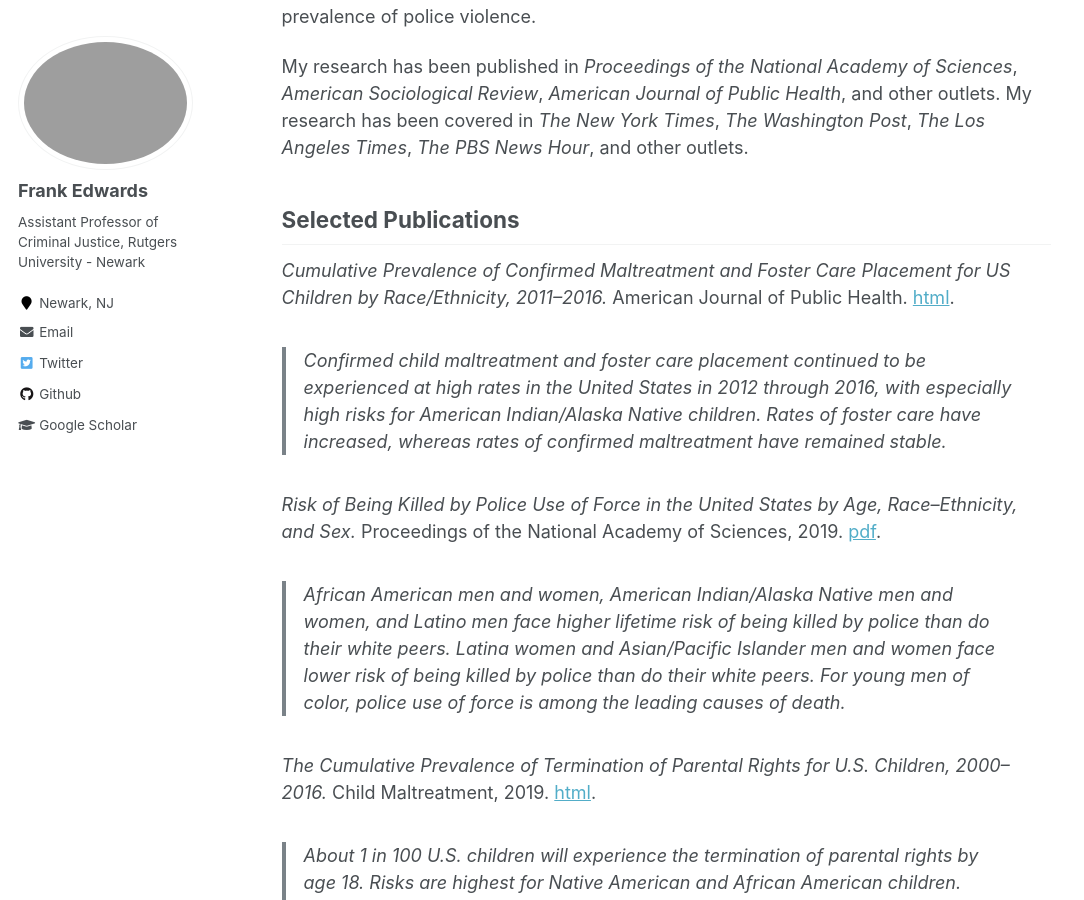
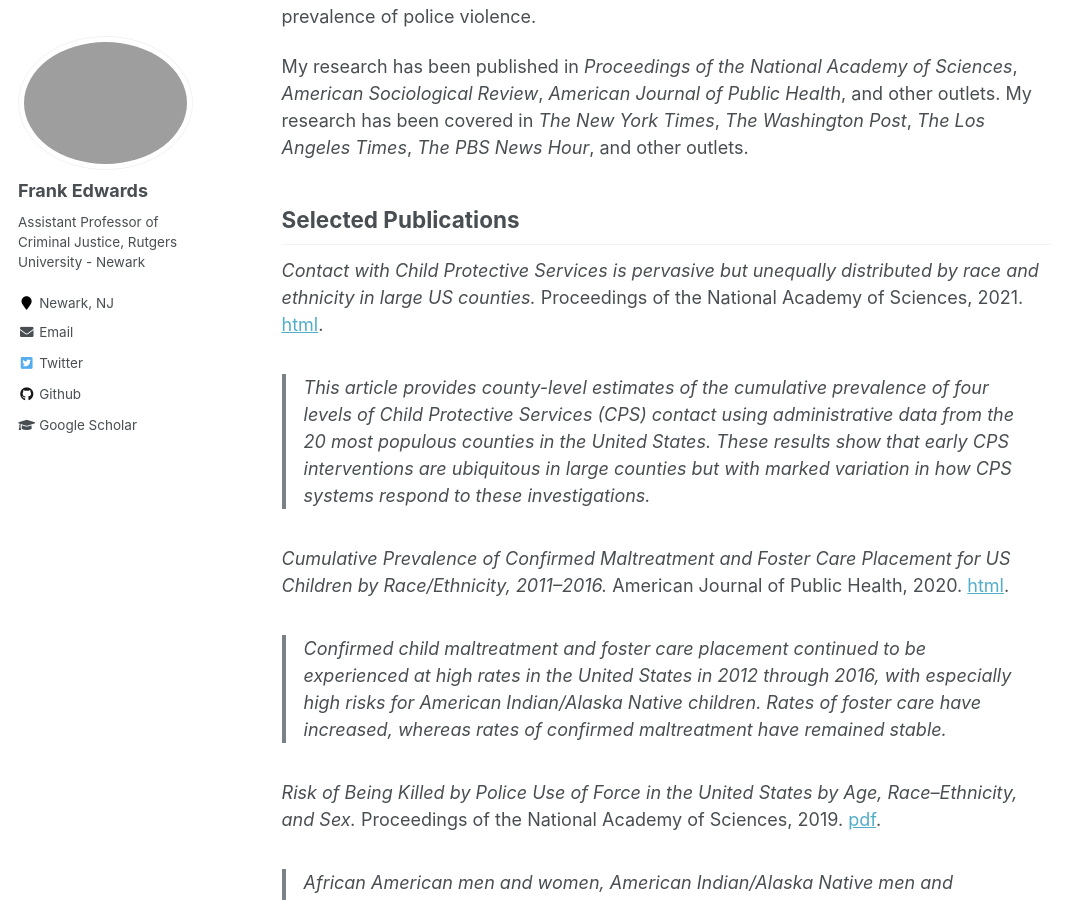
Before and after one commit to f-edwards/f-edwards.github.io, a Jekyll site: the page built from _pages/about.md, in a window 1280 px wide and 900 px high, scrolled down 446 px. Shown: the whole window, without its empty margins (0-1084 px from the left). Built offline with Jekyll 4.4.1, drawn with Linux system fonts in a browser that asks for light colours; comment, search, counter and statistics services are not loaded.

Commit message:
update cv

```diff
--- a/_pages/about.md
+++ b/_pages/about.md
@@ -22,7 +22,11 @@ My research has been published in *Proceedings of the National Academy of Scienc
 
 ## Selected Publications
 
-*Cumulative Prevalence of Confirmed Maltreatment and Foster Care Placement for US Children by Race/Ethnicity, 2011–2016.* American Journal of Public Health. [html](https://ajph.aphapublications.org/doi/10.2105/AJPH.2019.305554).
+*Contact with Child Protective Services is pervasive but unequally distributed by race and ethnicity in large US counties.* Proceedings of the National Academy of Sciences, 2021. [html](https://www.pnas.org/content/118/30/e2106272118). <span data-badge-popover="right" data-badge-type="2" data-doi="10.1073/pnas.2106272118" class="altmetric-embed" style ="display: inline-block"></span>
+
+> This article provides county-level estimates of the cumulative prevalence of four levels of Child Protective Services (CPS) contact using administrative data from the 20 most populous counties in the United States. These results show that early CPS interventions are ubiquitous in large counties but with marked variation in how CPS systems respond to these investigations.
+
+*Cumulative Prevalence of Confirmed Maltreatment and Foster Care Placement for US Children by Race/Ethnicity, 2011–2016.* American Journal of Public Health, 2020. [html](https://ajph.aphapublications.org/doi/10.2105/AJPH.2019.305554).
 <span data-badge-popover="right" data-badge-type="2" data-doi="10.2105/AJPH.2019.305554" class="altmetric-embed" style ="display: inline-block"></span>
 
 > Confirmed child maltreatment and foster care placement continued to be experienced at high rates in the United States in 2012 through 2016, with especially high risks for American Indian/Alaska Native children. Rates of foster care have increased, whereas rates of confirmed maltreatment have remained stable.
```
Also changed, not shown: 1 other file.
